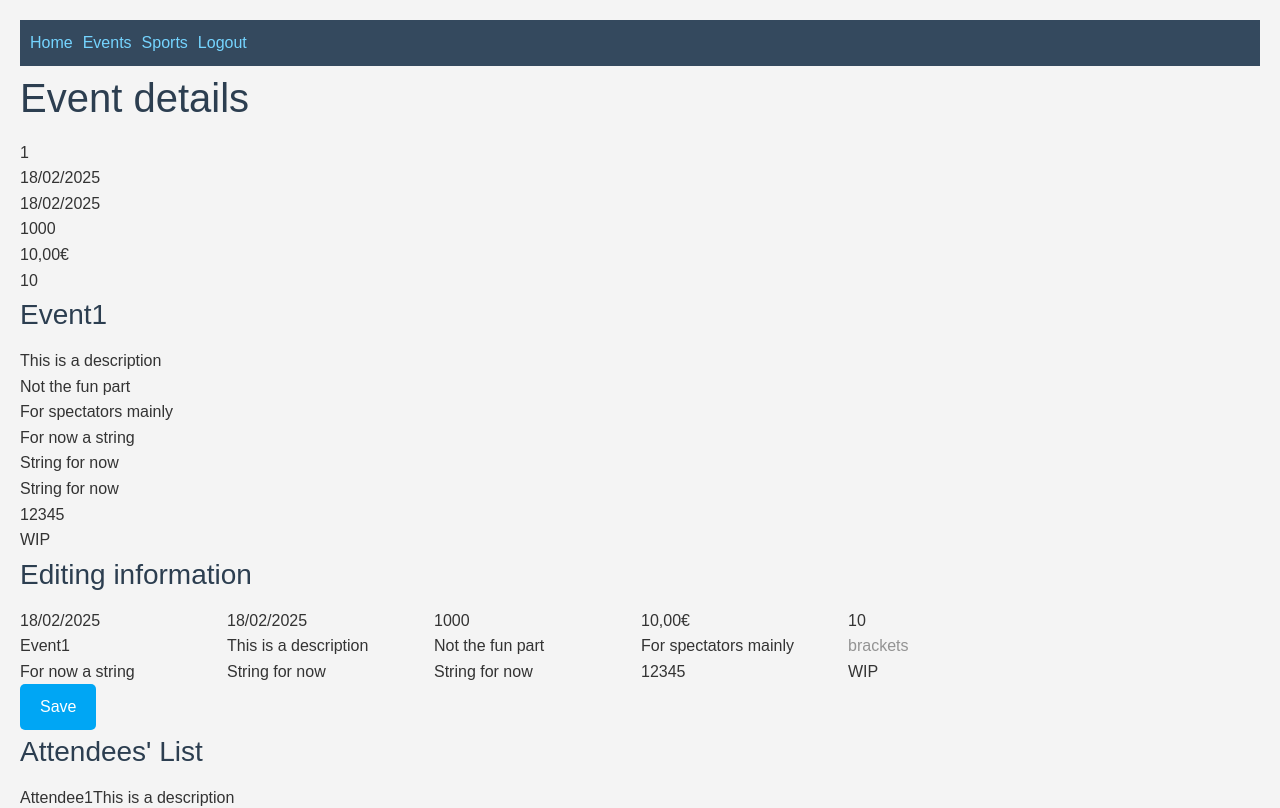
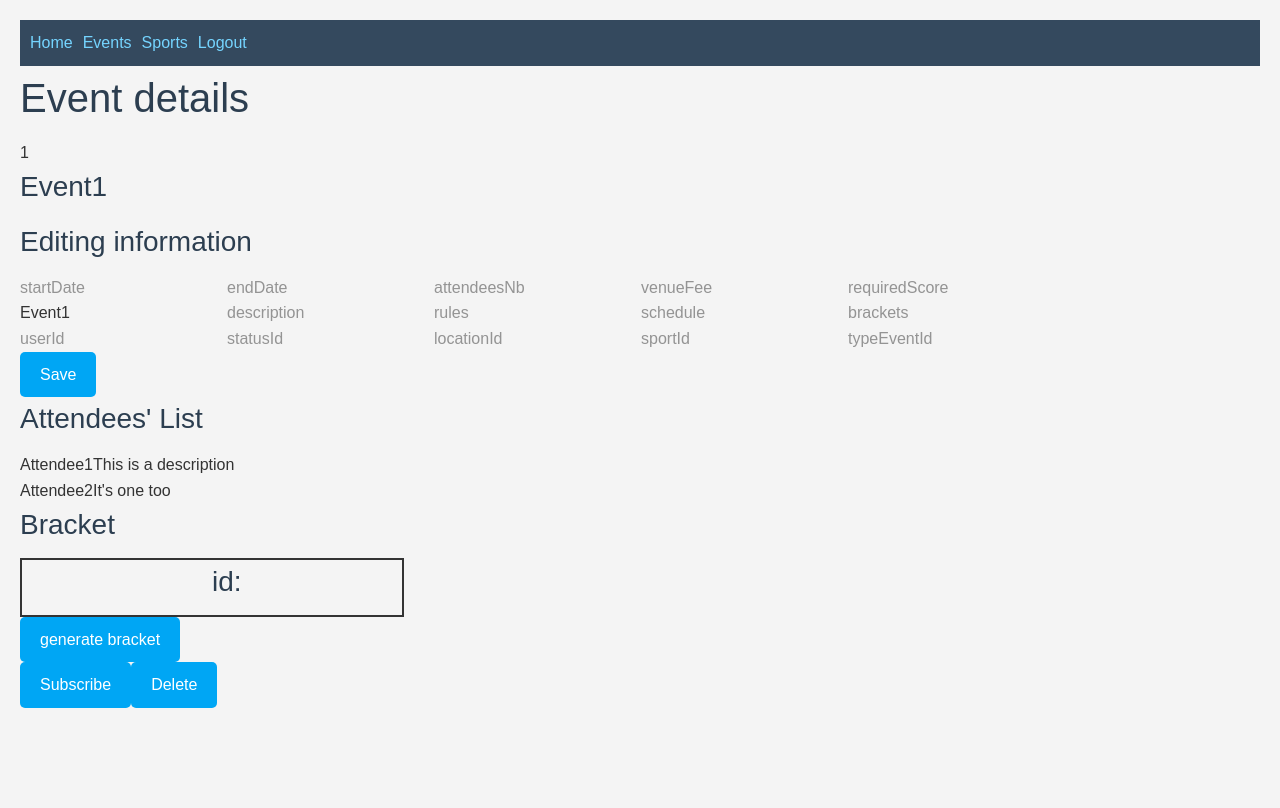
Before and after one commit to Naugustynowicz/fighting_scheduler_frontend, a React (Vite) app in the folder my-app/: page /event/1 in a window 1280 px wide. Shown: the top 808 px of the page. Built offline with nearby package versions, Linux system fonts and the light colour scheme; no server answers; sample sign-in values are in the browser's storage.

Commit message:
Working event.

```diff
--- a/my-app/src/components/events/eventList/editEvent.jsx
+++ b/my-app/src/components/events/eventList/editEvent.jsx
@@ -1,8 +1,8 @@
 import React from 'react';
-import { useEventsDispatch } from '../../../providers/events';
+import { useEventDispatch } from '../../../providers/event';
 
 export default function EditEvent({event}){
-  const dispatch = useEventsDispatch();
+  const dispatch = useEventDispatch();
   let eventContent;
   eventContent = (
     <div title='Editing information'>
--- a/my-app/src/providers/event.jsx
+++ b/my-app/src/providers/event.jsx
@@ -7,21 +7,7 @@ export const EventDispatchContext = createContext(null);
 
 let initEvent = {
     id: 1,
-    startDate: '18/02/2025',
-    endDate: '18/02/2025',
-    attendeesNb: '1000',
-    venueFee: '10,00€',
-    requiredScore: '10',
-    name: 'Event1',
-    description: 'This is a description',
-    rules: 'Not the fun part',
-    schedule: 'For spectators mainly',
-    bracket: "Don't ask.",
-    userId: 'For now a string',
-    statusId: 'String for now',
-    locationId: 'String for now',
-    sportId: '12345',
-    typeEventId: 'WIP'
+    name: 'Event1'
   }
 
 export function EventProvider({ children }){
@@ -80,13 +66,7 @@ function eventReducer(event, action) {
       return fetchedEvent;
     }
     case 'changed': {
-      return Event.map((event) => {
-        if (event.id === action.event.id) {
-          return action.event;
-        } else {
-          return event;
-        }
-      });
+      return action.event;
     }
     case 'commitChanges': {
       axios.patch(`http://localhost:3000/events/${action.id}`, {
@@ -107,17 +87,17 @@ function eventReducer(event, action) {
           type_event_id: action.typeEventId
         }
       });
-      return Event;
+      return event;
     }
     case 'deleted': {
       axios.delete(`http://localhost:3000/events/${action.id}`);
 
-      return Event.filter((event) => event.id !== action.id);
+      return event.filter((event) => event.id !== action.id);
     }
     case 'subscribed': {
       axios.get(`http://localhost:3000/events/${action.id}/subscribe`);
 
-      return Event;
+      return event;
     }
     default: {
       throw Error('Unknown action: ' + action.type);
```
